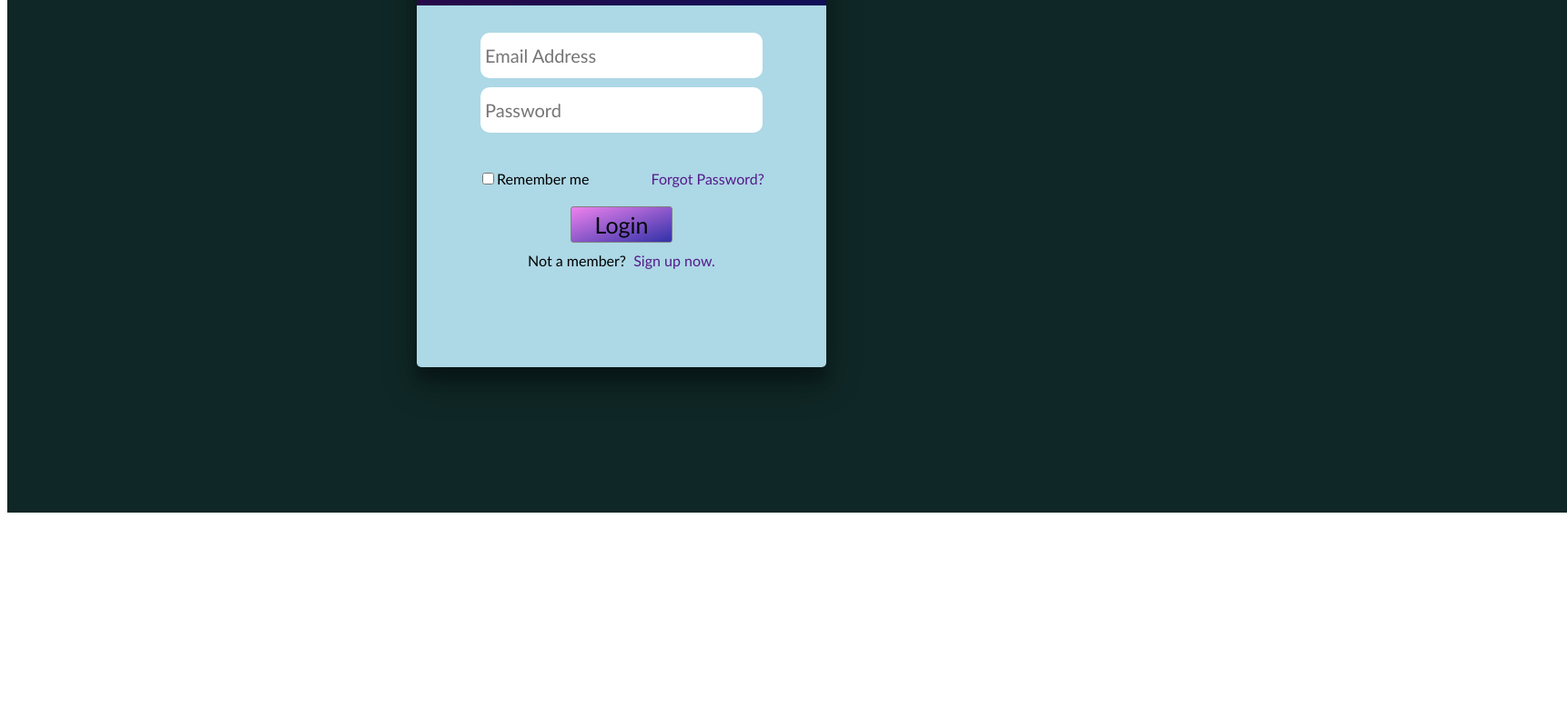
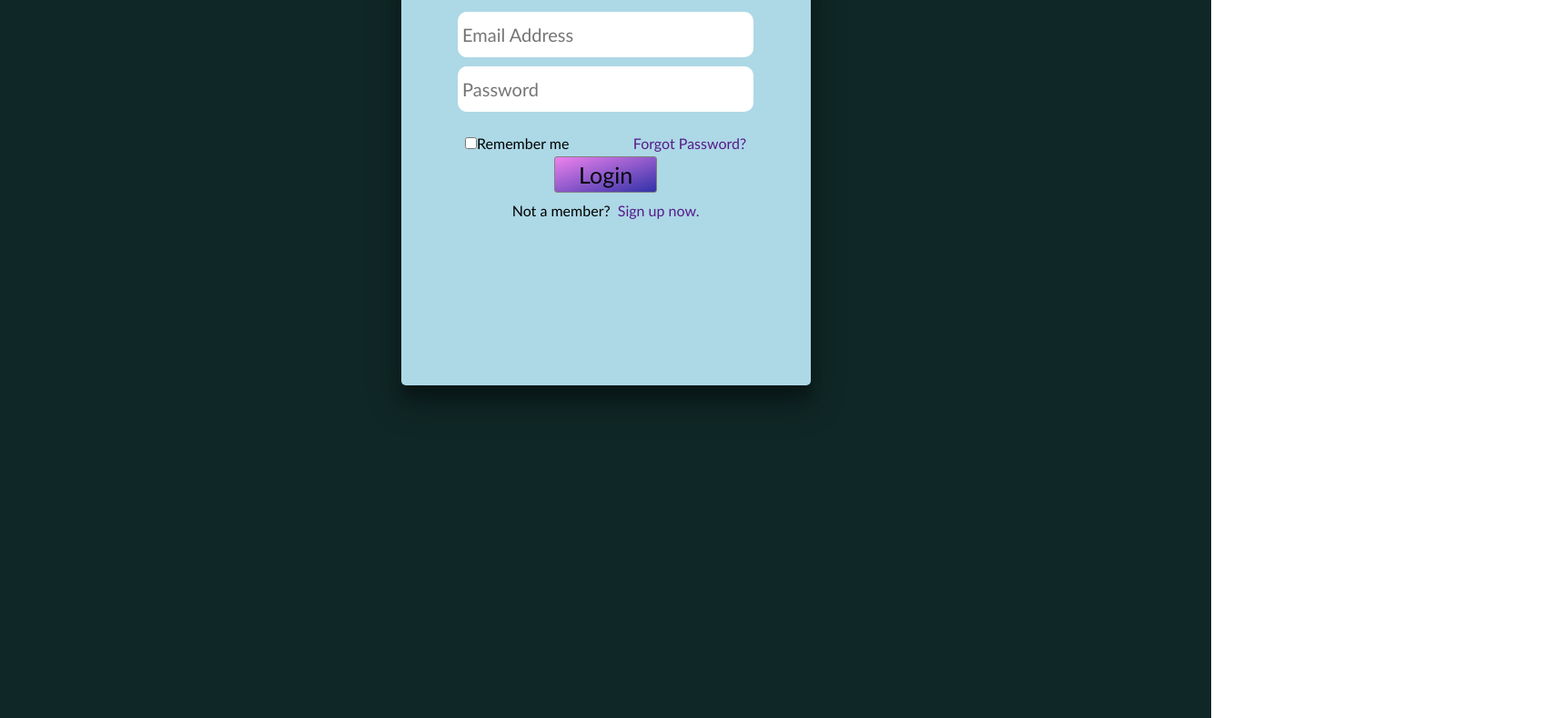
Before and after one commit to MD991999/claysius-day1-loginpage, a plain HTML site: page index.html in a window 1280 px wide. Shown: the part 184-974 px from the top of the page at 91% size, 1722 px wide, since content can reach past the window. Before the commit the page ends 800 px from the top, so only its background shows below. Drawn offline with Linux system fonts and the light colour scheme.

Commit message:
version2 claysiusday2 task1 loginpage css

```diff
--- a/index.html
+++ b/index.html
@@ -6,6 +6,7 @@
     <meta http-equiv="X-UA-Compatible" content="IE=edge">
     <meta name="viewport" content="width=device-width, initial-scale=1.0">
     <link rel="stylesheet" href="style.css">
+    <link rel="stylesheet" href="mediaquerylogin.css">
     <title>Document</title>
 </head>
 
--- /dev/null
+++ b/mediaquerylogin.css
@@ -0,0 +1,115 @@
+@media(max-width:576px) {
+    .loginform-container {
+        width: 100%;
+        height: 100%;
+        background-color: rgb(15, 39, 38);
+        padding:25% 2%;
+    }
+
+    .login-form {
+        display: flex;
+        flex-direction: column;
+        align-items: center;
+        box-shadow: rgba(0, 0, 0, 0.3) 0px 19px 38px, rgba(0, 0, 0, 0.22) 0px 15px 12px;
+        width: 75%;
+        height: 60vh;
+        background-color: lightblue;
+        border-radius: 5px;
+margin: auto;
+    }
+    .inputTags{
+        display: flex;
+        flex-direction: column;
+       padding: 5px;
+       /* background-color: blue; */
+       width: 100%;
+       align-items: center;
+    }
+    .inputTags input{
+    width: 70%;
+    height: 40px;
+    margin-top: 10px;
+    border-radius: 10px;
+    outline: none;
+    border: none;
+    padding: 5px;
+    font-size: 20px;
+    }
+
+}
+
+@media(min-width:576px){
+    .loginform-container{
+        padding:20% 2%;
+
+        width: 100%;
+        height:100%;
+        background-color: rgb(15, 39, 38);
+    }
+    .login-form{
+        display: flex;
+        flex-direction: column;
+       align-items: center;
+       box-shadow: rgba(0, 0, 0, 0.3) 0px 19px 38px, rgba(0, 0, 0, 0.22) 0px 15px 12px;
+       width:450px;
+    height:60vh;
+    background-color: lightblue;
+    border-radius:5px;
+    margin: auto;
+    }
+    .inputTags{
+        display: flex;
+        flex-direction: column;
+        align-items: center;
+       padding: 20px;
+       width: 100%;
+    }
+    .inputTags input{
+        width: 70%;
+        height: 40px;
+    margin-top: 10px;
+    border-radius: 10px;
+    outline: none;
+    border: none;
+    padding: 5px;
+    font-size: 20px;
+    }
+}
+@media(min-width:768px){
+    .loginform-container{
+        width: 100%;
+        height:100vh;
+        min-width: 100%;
+        background-color: rgb(15, 39, 38);
+        padding:10% 2%;
+    }
+    .login-form{
+        display: flex;
+        flex-direction: column;
+       align-items: center;
+       box-shadow: rgba(0, 0, 0, 0.3) 0px 19px 38px, rgba(0, 0, 0, 0.22) 0px 15px 12px;
+       width:450px;
+    height:60vh;
+    background-color: lightblue;
+    border-radius:5px;
+    margin: auto;
+    }
+    .inputTags{
+        display: flex;
+        flex-direction: column;
+       padding: 20px;
+       width: 100%;
+       align-items:center ;
+    }
+    .inputTags input{
+    width: 70%;
+    height: 40px;
+    margin-top: 10px;
+    border-radius: 10px;
+    outline: none;
+    border: none;
+    padding: 5px;
+    font-size: 20px;
+    }
+
+}
--- a/style.css
+++ b/style.css
@@ -1,6 +1,8 @@
 *{
     font-family: 'Gill Sans', 'Gill Sans MT', Calibri, 'Trebuchet MS', sans-serif;
 text-decoration:none;
+margin:0;
+padding: 0;
 }
 
 
```
